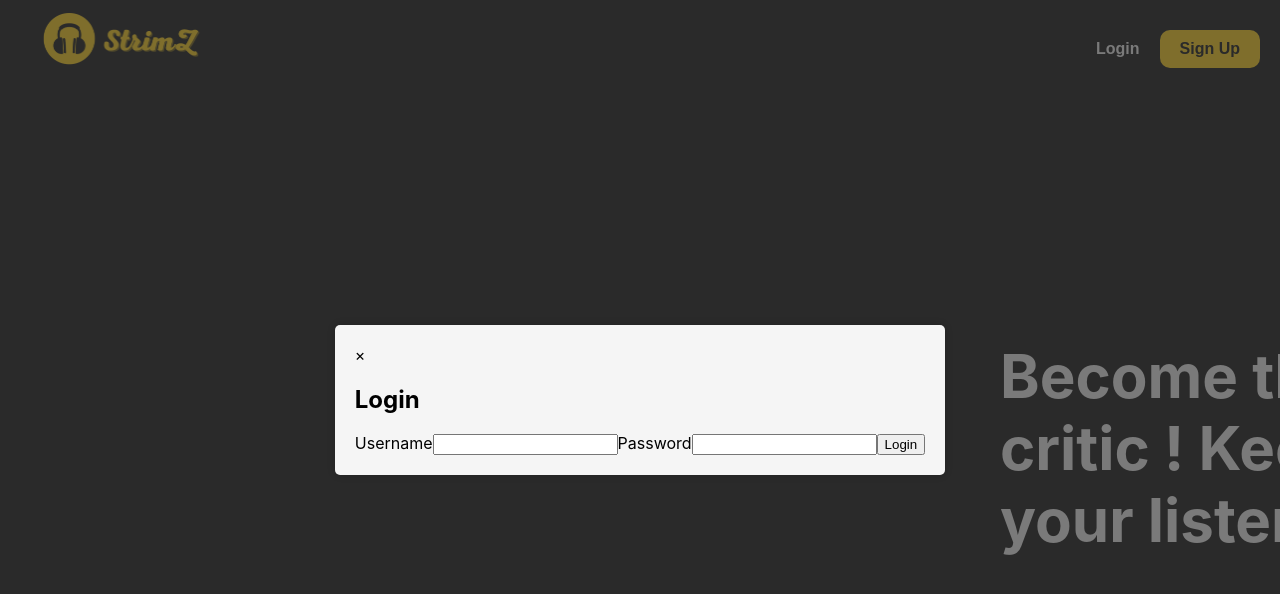
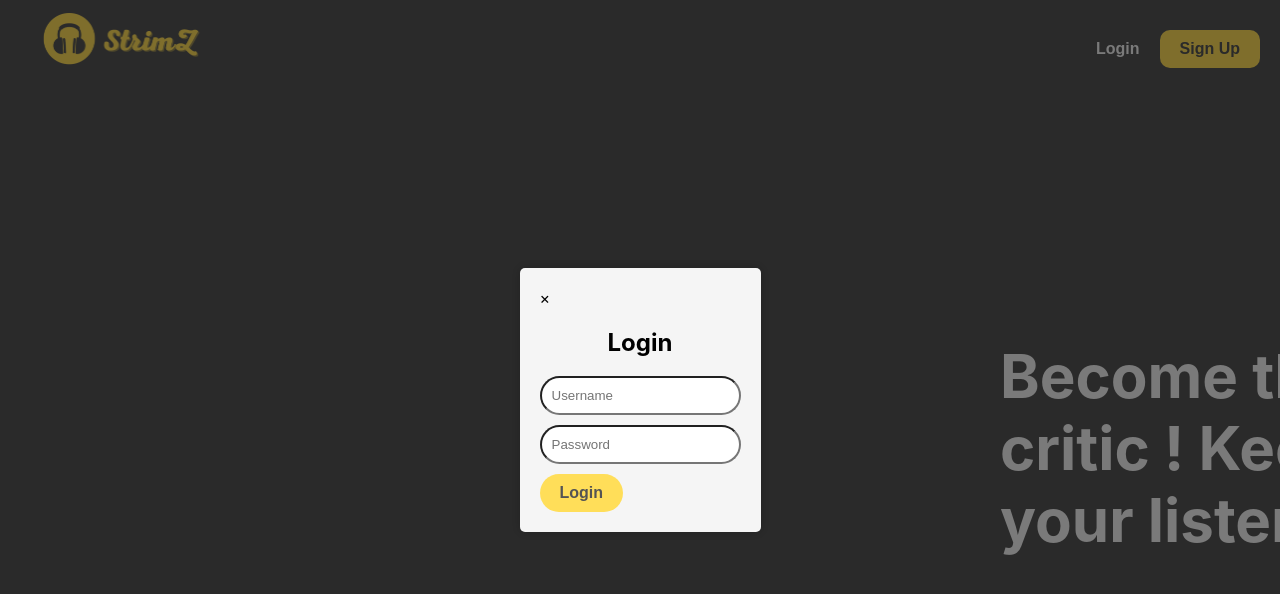
Before and after one commit to GreggHwzz/StrimZ, a React (Create React App) app in the folder strimz/: page / in a window 1280 px wide. Both pictures are taken after a click on the button "Login". Shown: the top 594 px of the page. Built offline with nearby package versions, Linux system fonts and the light colour scheme.

Commit message:
Style du popup Login

```diff
--- a/strimz/src/components/login/LoginForm.css
+++ b/strimz/src/components/login/LoginForm.css
@@ -2,19 +2,45 @@
     position: fixed;
     top: 0;
     left: 0;
-    width: 100%;
-    height: 100%;
+    width: 500px;
+    height: 500px;
     background-color: rgba(0, 0, 0, 0.5);
-    z-index: 999; /* Placez le popup au-dessus de tout le contenu */
+    z-index: 999;
     display: flex;
     justify-content: center;
     align-items: center;
   }
 
-  .popup-inner {
-    background-color: whitesmoke;
-    padding: 20px;
-    border-radius: 5px;
-    box-shadow: 0px 0px 10px rgba(0, 0, 0, 0.2);
-    z-index: 1000; /* Placez le contenu du popup au-dessus de l'arrière-plan assombri */
-  }
+.popup-inner {
+  background-color: whitesmoke;
+  padding: 10px;
+  border-radius: 25px;
+  box-shadow: 0px 0px 30px rgba(0, 0, 0, 0.2);
+  z-index: 1000;
+}
+
+.login-placeholder {
+  margin-bottom: 10px;
+  border-radius: 20px;
+  padding: 10px 10px;
+}
+
+.login-button {
+  background-color: #ffde59;
+  color :#545454;
+  border : none;
+  border-radius: 20px;
+  font-size: 16px;
+  font-weight: 900;
+  padding: 10px 20px ;
+}
+
+.login-button:hover {
+  box-shadow: 1px 2px rgba(0, 0, 0, 0.2);
+}
+
+h2 {
+  display: flex;
+  justify-content: center;
+  align-items: center;
+}
--- a/strimz/src/components/login/LoginForm.js
+++ b/strimz/src/components/login/LoginForm.js
@@ -18,15 +18,13 @@ function LoginForm({onClose}) {
               &times;
             </span>
             <h2>Login</h2>
-            {/* Ajoutez ici les champs de votre formulaire */}
+
             <form>
-              <label htmlFor="username">Username</label>
-              <input type="text" id="username" name="username" />
-
-              <label htmlFor="password">Password</label>
-              <input type="password" id="password" name="password" />
-
-              <button type="submit">Login</button>
+              <input type="text" id="username" name="username" placeholder='Username' className='login-placeholder'/>
+              <br/>
+              <input type="password" id="password" name="password" placeholder='Password' className='login-placeholder'/>
+              <br/>
+              <button type="submit" className='login-button'>Login</button>
             </form>
           </div>
         </div>
```
